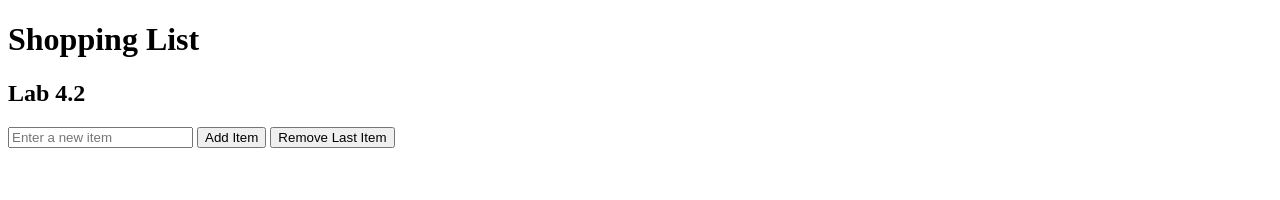
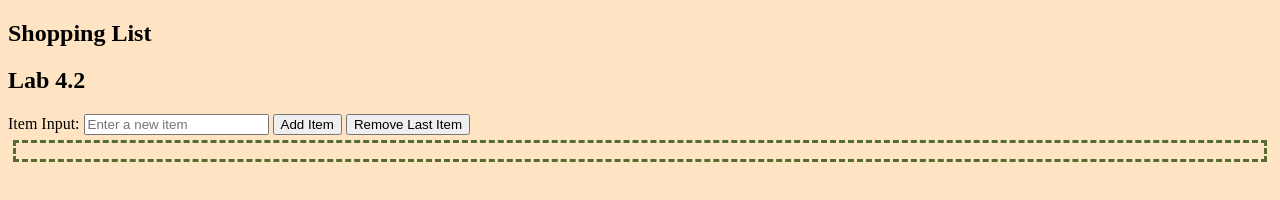
Before and after one commit to sblakely01/lab-4.2, a plain HTML site: page index.html in a window 1280 px wide. Drawn offline with Linux system fonts and the light colour scheme.

Commit message:
Added readme

```diff
--- a/index.html
+++ b/index.html
@@ -5,17 +5,24 @@
     <meta http-equiv="X-UA-Compatible" content="IE=edge">
     <meta name="viewport" content="width=device-width, initial-scale=1.0">
     <script src="index.js" defer></script>
+    <link rel="stylesheet" href="style.css">
     <title>Document</title>
 </head>
 <body>
+    <main>
+        <section>
             <h1>Shopping List</h1>
             <h2>Lab 4.2</h2>
-    <input type="text" id="itemInput" placeholder="Enter a new item">
+            <label for="itemInput">Item Input:</label>
+            <input type="text" id="itemInput" name="itemInput" placeholder="Enter a new item">
             <button onClick="addItem()" id="addButton">Add Item</button>
             <button onClick="removeLastItem()" id="removeButton">Remove Last Item</button>
+        </section>
+        <section class="list">
             <ul id="itemList">
-
             </ul>
+        </section>
+    </main>
 
 </body>
 </html>
--- /dev/null
+++ b/style.css
@@ -0,0 +1,9 @@
+body {
+    background-color:bisque;
+}
+.list {
+    border-color: darkolivegreen;
+    border-style: dashed;
+    border-width: 3px;
+    margin: 5px;
+}
```
Also changed, not shown: Screenshot.png (added), 1 other file. Lines whose indentation alone changed are shown as unchanged.
